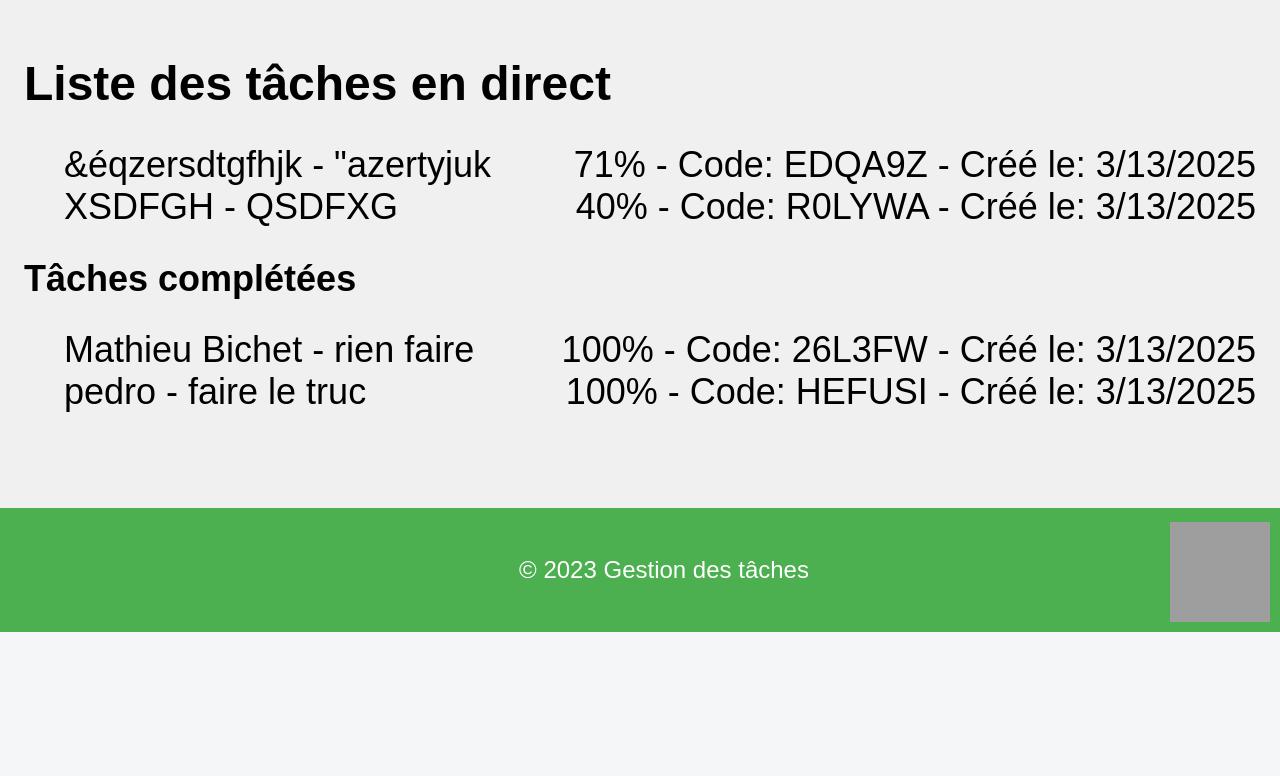
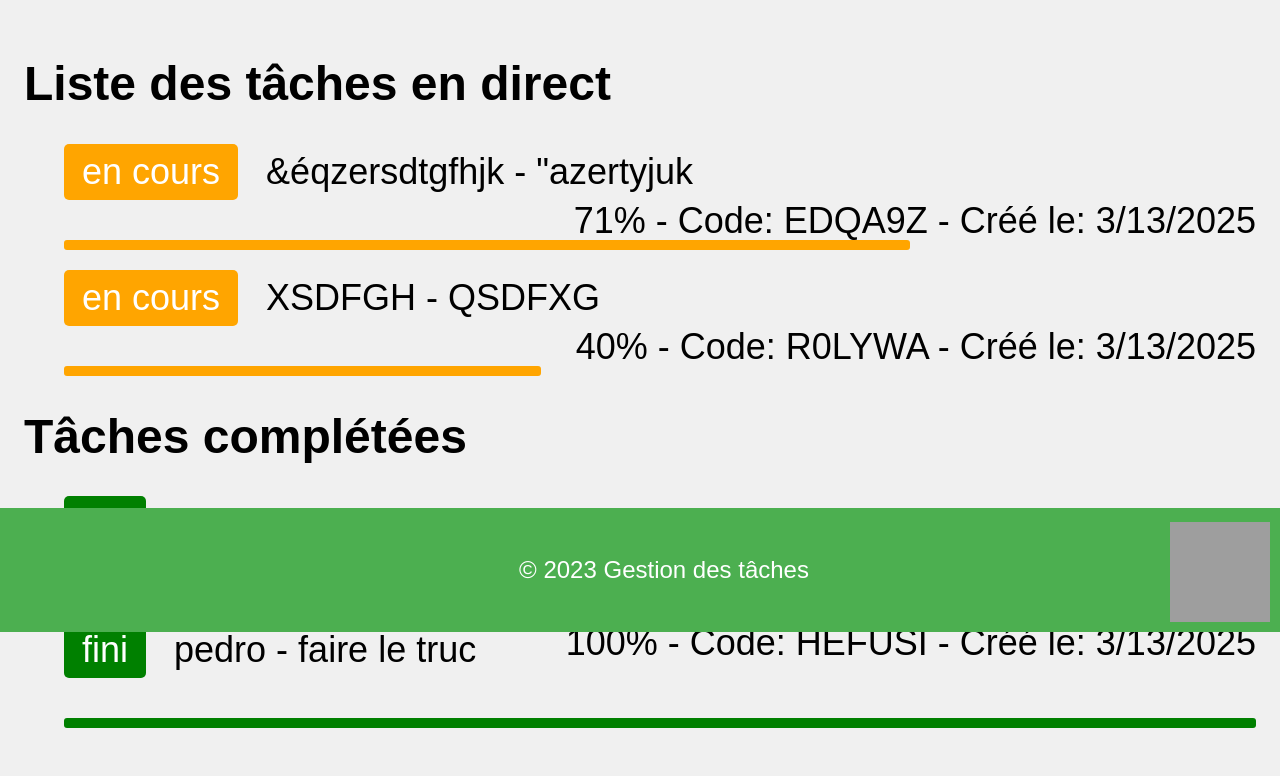
Before and after one commit to toto789520/activity-screening, a Flask app: page /live in a window 1280 px wide. Shown: the part 168-944 px from the top of the page. Before the commit the page ends 800 px from the top, so only its background shows below. Run offline with Flask 2, Linux system fonts and the light colour scheme; data comes from the database, SQL or seed files in the repository; both versions use the stored data as it was after the commit; grey boxes are pictures that could not be loaded.

Commit message:
bare de prograition

```diff
--- a/static/css/live.css
+++ b/static/css/live.css
@@ -6,6 +6,7 @@ body {
     position: relative;
     overflow: hidden;
     font-size: 1.5em; /* Reduced from 1.8em to 1.5em */
+    margin-bottom: 20px; /* Added space between tasks */
     /* Removed the ::before pseudo-element */
 }
 
@@ -13,6 +14,7 @@ body {
     position: relative;
     overflow: hidden;
     font-size: 1.5em; /* Reduced from 1.8em to 1.5em */
+    margin-bottom: 20px; /* Added space between tasks */
 }
 
 .in-progress::before {
@@ -44,3 +46,35 @@ body {
     height: 100px;
     z-index: 10;
 }
+
+.status-fini {
+    display: inline-block;
+    background-color: green;
+    color: white;
+    padding: 0.2em 0.5em;
+    margin-right: 0.5em;
+    border-radius: 5px;
+}
+
+.status-en-cours {
+    display: inline-block;
+    background-color: orange;
+    color: white;
+    padding: 0.2em 0.5em;
+    margin-right: 0.5em;
+    border-radius: 5px;
+}
+
+.progress-bar {
+    height: 10px; /* Increased height for better visibility */
+    margin-top: 40px; /* Adjusted margin to lower the progress bar */
+    border-radius: 3px;
+}
+
+.progress-bar-fini {
+    background-color: green;
+}
+
+.progress-bar-en-cours {
+    background-color: orange;
+}
--- a/templates/live.html
+++ b/templates/live.html
@@ -18,7 +18,15 @@
                 data.forEach(task => {
                     const li = document.createElement('li');
                     const createdAt = new Date(task.created_at).toLocaleDateString();
-                    li.innerHTML = `<span>${task.name} - ${task.task}</span><span class="task-details">${task.progress}% - Code: ${task.code} - Créé le: ${createdAt}</span>`;
+                    const status = task.progress == 100 ? 'fini' : 'en cours';
+                    const statusClass = task.progress == 100 ? 'status-fini' : 'status-en-cours';
+                    const progressBarClass = task.progress == 100 ? 'progress-bar-fini' : 'progress-bar-en-cours';
+                    li.innerHTML = `
+                        <span class="${statusClass}">${status}</span>
+                        <span>${task.name} - ${task.task}</span>
+                        <span class="task-details">${task.progress}% - Code: ${task.code} - Créé le: ${createdAt}</span>
+                        <div class="progress-bar ${progressBarClass}" style="width: ${task.progress}%;"></div>
+                    `;
                     if (task.progress == 100) {
                         li.classList.add('completed');
                         completedTasksList.appendChild(li);
@@ -41,7 +49,7 @@
 <ul id="tasks-list">
     <!-- Les tâches seront insérées ici par JavaScript -->
 </ul>
-<h2>Tâches complétées</h2>
+<h1>Tâches complétées</h1>
 <ul id="completed-tasks-list">
     <!-- Les tâches complétées seront insérées ici par JavaScript -->
 </ul>
```
Also changed, not shown: tasks.db.
